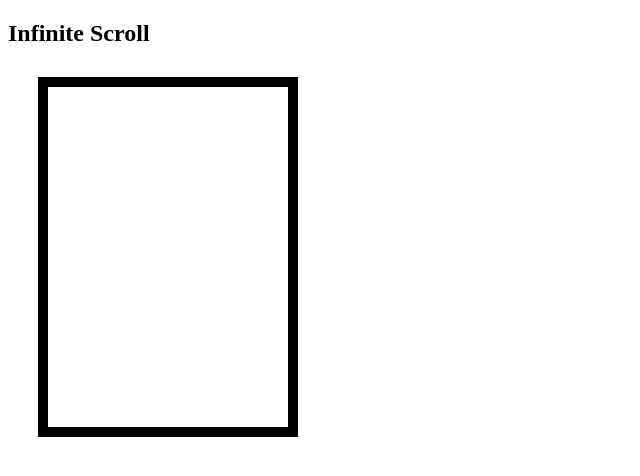
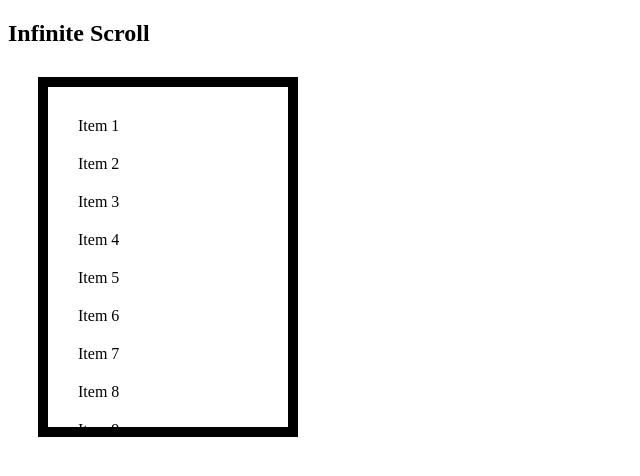
Before and after one commit to acciojob/infinite-scroll-saidurga4521, a website: page main.html in a window 1280 px wide. Shown: the whole page, without its empty margins (0-640 px from the left). Drawn offline with Linux system fonts and the light colour scheme.

Commit message:
created a submission

```diff
--- a/script.js
+++ b/script.js
@@ -1 +1,21 @@
-//your code here!
+const listE1 = document.getElementById("infi-list");
+
+// Function to add items to the list
+function addItems(count) {
+    for (let i = 0; i < count; i++) {
+        let li = document.createElement("li");
+        li.textContent = `Item ${listE1.children.length + 1}`;
+        listE1.appendChild(li);
+    }
+}
+
+// Add initial 10 items
+addItems(10);
+
+// Event listener for infinite scrolling
+window.addEventListener("scroll", () => {
+    // Check if user has reached the bottom of the list
+    if (window.innerHeight + window.scrollY >= document.documentElement.scrollHeight) {
+        addItems(2); // Add 2 more items
+    }
+});
```
Also changed, not shown: main.html (+3 -1 lines).
